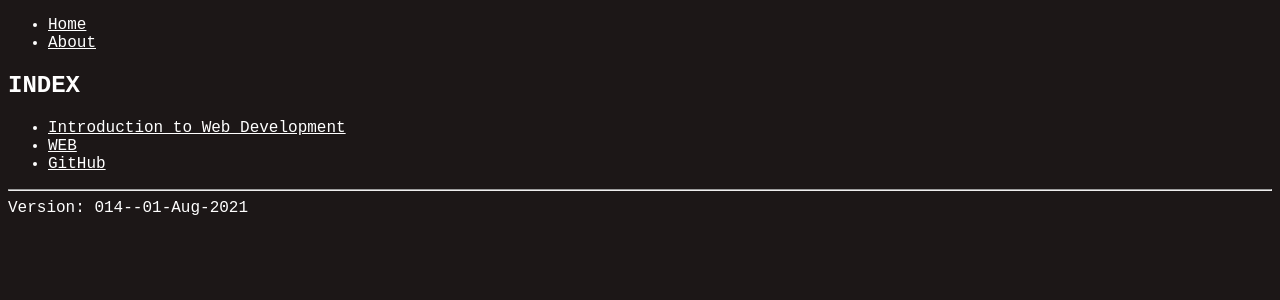
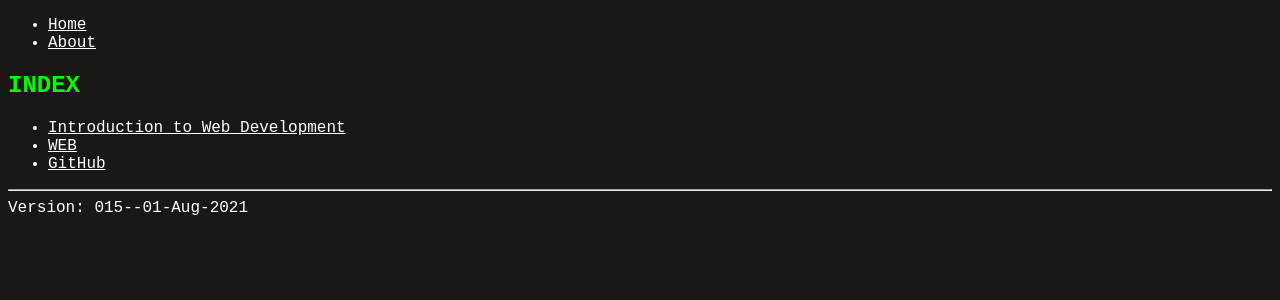
Before and after one commit to webjekyll/coba, a Jekyll site: the page built from index.md, in a window 1280 px wide. Shown: the top 300 px of the page. Built offline with Jekyll 4.4.1, drawn with Linux system fonts in a browser that asks for light colours; our own code applies the rules of GitHub Pages for plain Markdown files.

Commit message:
modified:   assets/css/style.css _config.yml

```diff
--- a/_config.yml
+++ b/_config.yml
@@ -1,4 +1,4 @@
-version:  "014--01-Aug-2021"
+version:  "015--01-Aug-2021"
 lang:     "en-US"
 description:
    I have spoken.
--- a/assets/css/style.css
+++ b/assets/css/style.css
@@ -1,12 +1,16 @@
 /*
 File: assets/css/style.css
 (c) 2021 - 2021 VauLSMorg This is a free HTML file.
-REV01: Sun 01 Aug 2021 21:20:00 WIB
+REV01: Sun 01 Aug 2021 22:00:00 WIB
 START: Sun 01 Aug 2021 21:20:00 WIB
  */
 
 * {
   font-family:      monospace,courier;
-  color:            hsl(0, 100%, 100%);
-  background-color: hsl(0, 10%, 10%);
+  color:            hsl(0,   100%, 100%);
+  background-color: hsl(0,    10%,  10%);
 }
+
+h1, h2, h3, h4 {
+  color:            hsl(120, 100%,  50%);
+}
```
